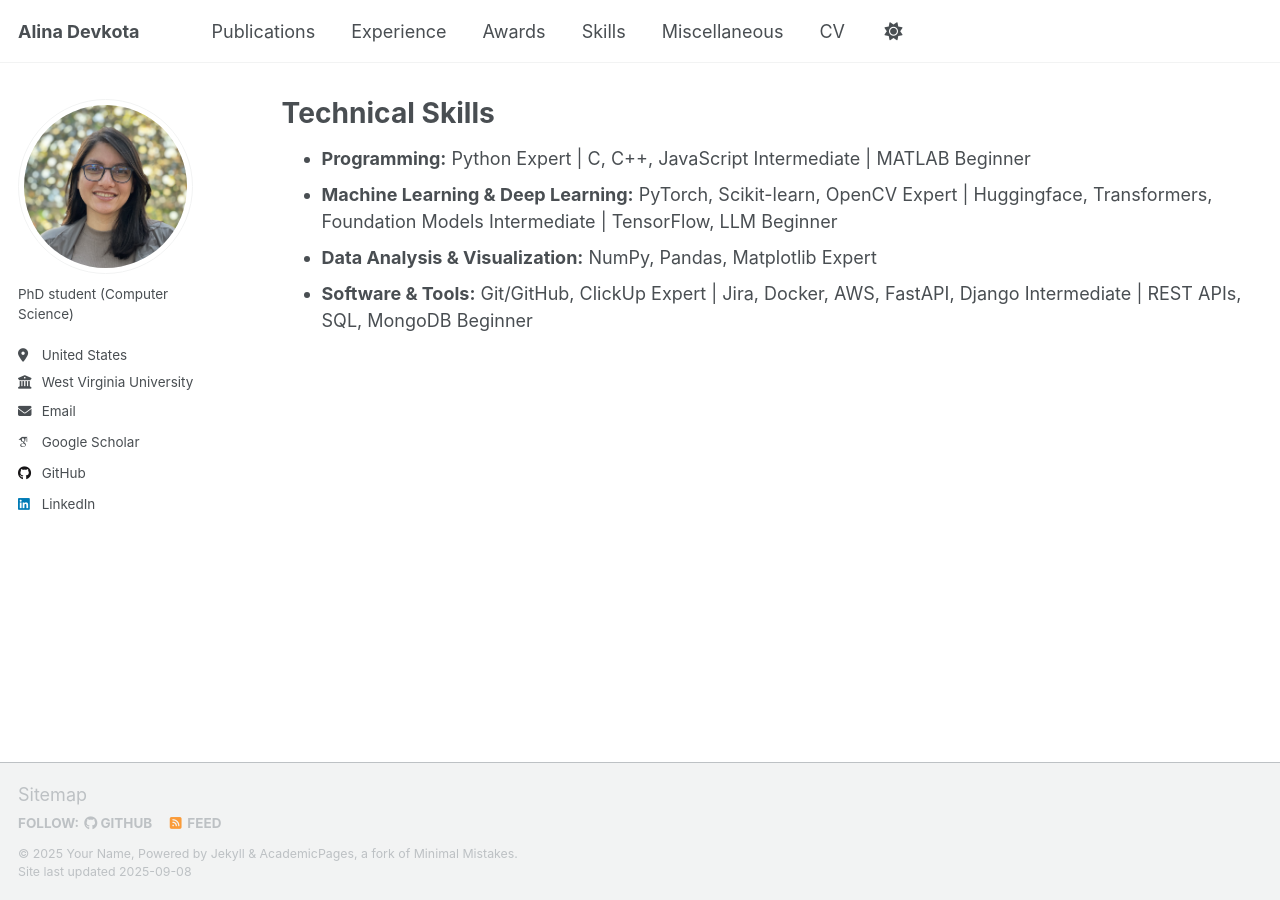
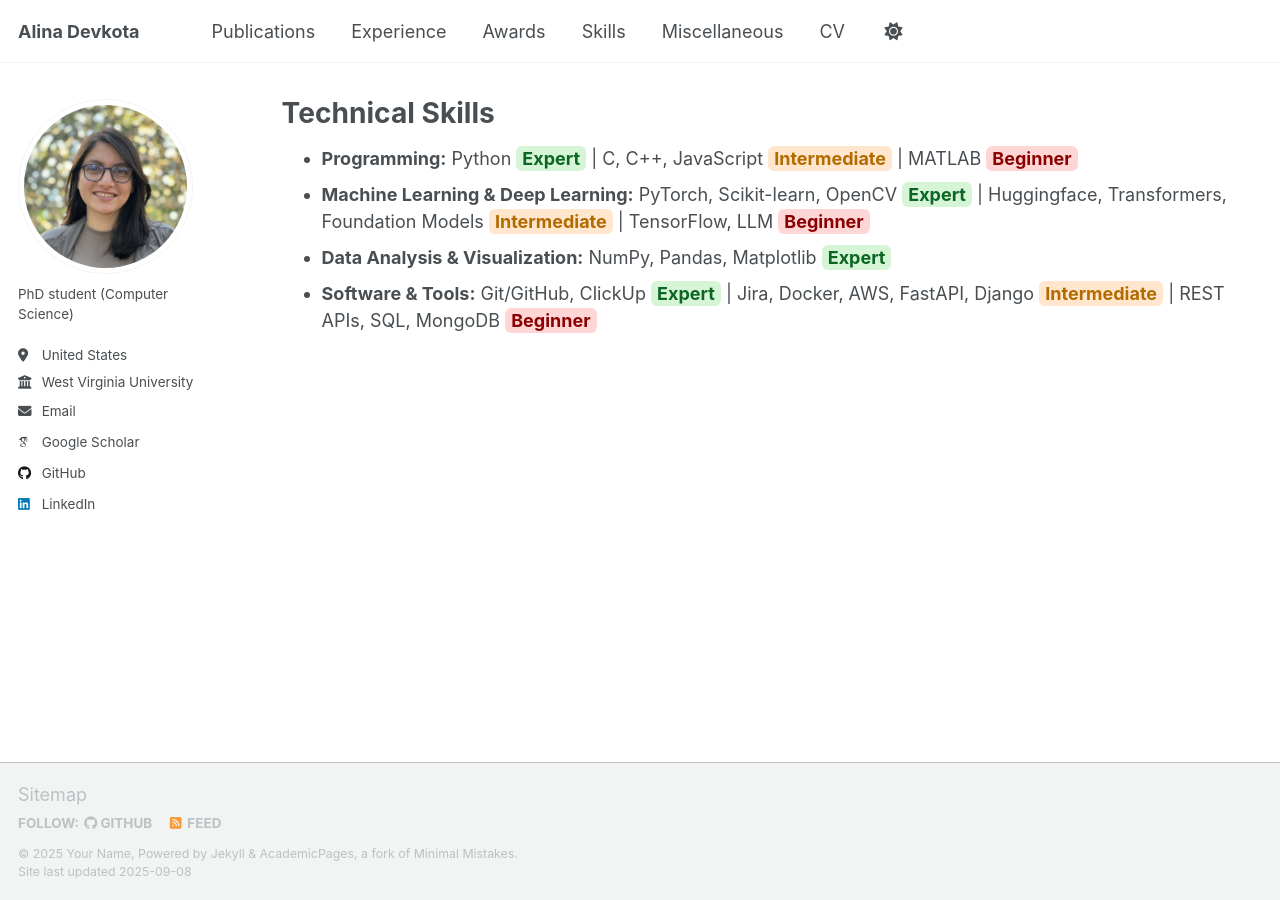
Before and after one commit to alinadevkota/Portfolio, a Jekyll site: the page built from _pages/skills.html, in a window 1280 px wide. Built offline with Jekyll 4.4.1, drawn with Linux system fonts in a browser that asks for light colours; some web fonts are replaced; a script that is not in the unit is left out.

Commit message:
update skills

```diff
--- a/_sass/layout/_page.scss
+++ b/_sass/layout/_page.scss
@@ -399,3 +399,27 @@
   font-size: $type-size-6;
   text-transform: uppercase;
 }
+
+.skills-list .expert {
+  color: #0b6623;       /* dark green */
+  font-weight: bold;
+  background: #d6f5d6;
+  padding: 2px 6px;
+  border-radius: 6px;
+}
+
+.skills-list .intermediate {
+  color: #b36b00;       /* amber/orange */
+  font-weight: bold;
+  background: #ffe6cc;
+  padding: 2px 6px;
+  border-radius: 6px;
+}
+
+.skills-list .beginner {
+  color: #8b0000;       /* dark red */
+  font-weight: bold;
+  background: #ffd6d6;
+  padding: 2px 6px;
+  border-radius: 6px;
+}
```
